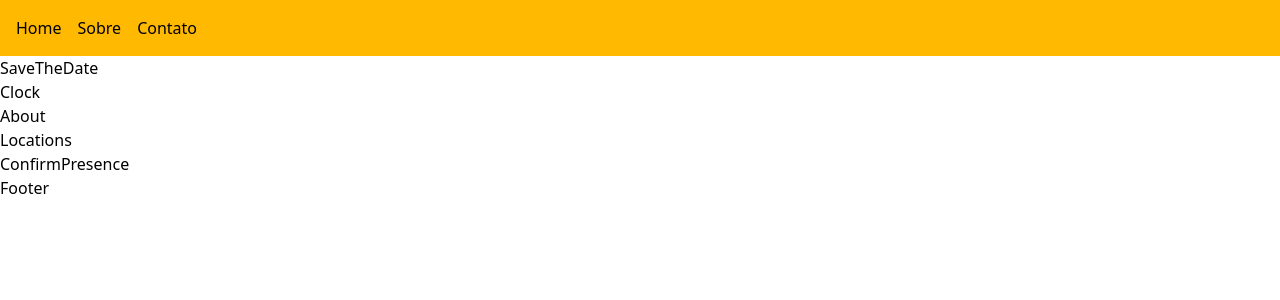
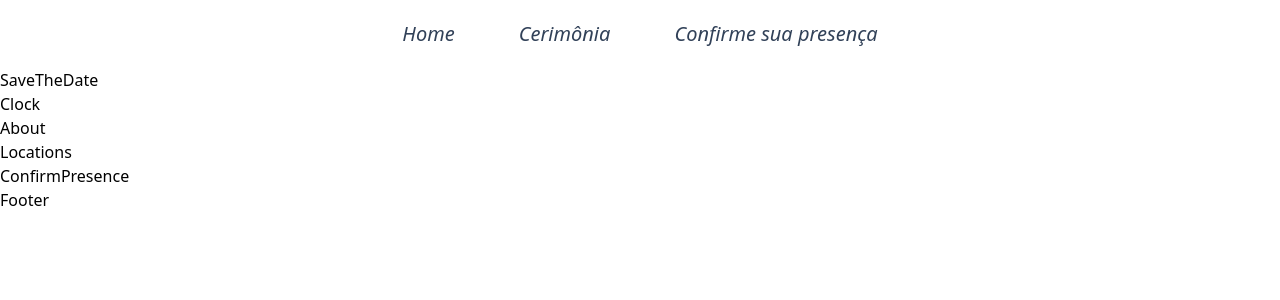
Before and after one commit to LeonardoKako/formatura-andre, a React (Vite) app: page / in a window 1280 px wide. Shown: the top 300 px of the page. Built offline with nearby package versions, Linux system fonts and the light colour scheme.

Commit message:
navDesktop done

```diff
--- a/src/components/NavMid.tsx
+++ b/src/components/NavMid.tsx
@@ -1,10 +1,12 @@
 export function NavMid() {
+  const liStyle =
+    "hover:bg-slate-700 hover:text-slate-300 px-4 py-1 rounded cursor-pointer";
   return (
-    <header className='hidden md:flex bg-amber-400'>
-      <ul className='flex gap-4 p-4'>
-        <li>Home</li>
-        <li>Sobre</li>
-        <li>Contato</li>
+    <header className='hidden md:flex'>
+      <ul className='flex gap-8 p-4 w-full justify-center text-xl italic font-medium text-slate-700'>
+        <li className={liStyle}>Home</li>
+        <li className={liStyle}>Cerimônia</li>
+        <li className={liStyle}>Confirme sua presença</li>
       </ul>
     </header>
   );
```
